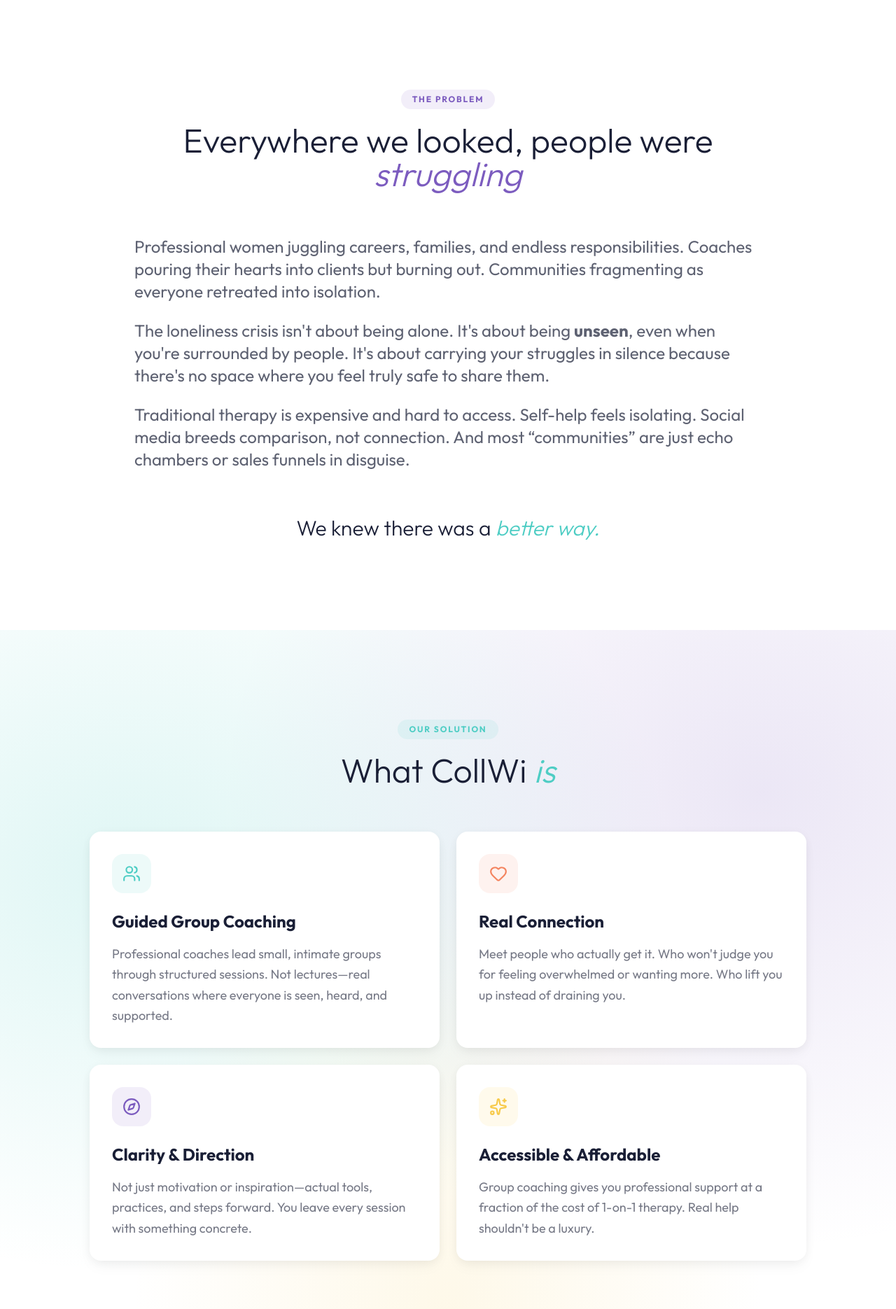
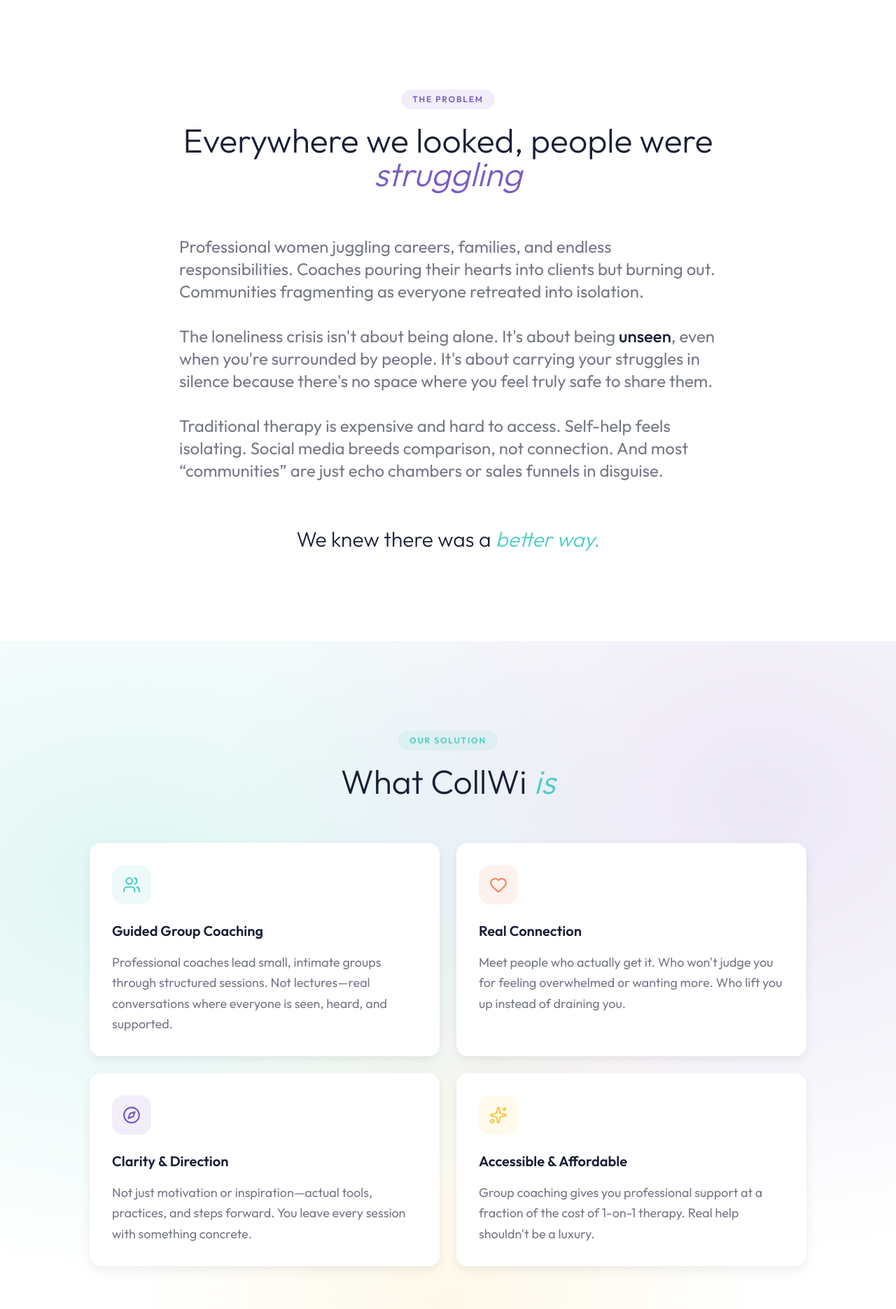
Before and after one commit to gaiaCollwi/collwi-landing, a Next.js app: page /about in a window 1280 px wide. Shown: the part 800-2670 px from the top of the page at 70% size. Built offline with nearby package versions, Linux system fonts and the light colour scheme.

Commit message:
Refine About Us typography - lighter fonts, cleaner spacing, more refined look

```diff
--- a/app/about/page.js
+++ b/app/about/page.js
@@ -14,7 +14,7 @@
 
         <div className="relative z-10 max-w-5xl mx-auto px-6 text-center pt-32 pb-20">
           <FadeIn delay={0.1}>
-            <span className="inline-block px-5 py-2 bg-brand-coral/10 text-brand-coral text-xs font-bold tracking-[0.2em] uppercase rounded-full mb-8">
+            <span className="inline-block px-5 py-2 bg-brand-coral/10 text-brand-coral text-xs font-semibold tracking-[0.2em] uppercase rounded-full mb-8">
               About Us
             </span>
           </FadeIn>
@@ -49,7 +49,7 @@
         <div className="max-w-4xl mx-auto">
           <FadeIn>
             <div className="text-center mb-16">
-              <span className="inline-block px-4 py-1.5 bg-brand-purple/10 text-brand-purple text-xs font-bold tracking-[0.15em] uppercase rounded-full mb-5">
+              <span className="inline-block px-4 py-1.5 bg-brand-purple/10 text-brand-purple text-xs font-semibold tracking-[0.15em] uppercase rounded-full mb-5">
                 The Problem
               </span>
               <h2 className="text-4xl md:text-5xl font-sans font-light leading-tight mb-6">
@@ -60,14 +60,14 @@
           </FadeIn>
 
           <FadeIn delay={0.15}>
-            <div className="prose prose-lg max-w-none text-brand-navy/70 leading-relaxed space-y-6">
+            <div className="space-y-8 text-brand-navy/60 leading-relaxed max-w-3xl mx-auto">
               <p className="text-xl md:text-2xl">
                 Professional women juggling careers, families, and endless responsibilities.
                 Coaches pouring their hearts into clients but burning out. Communities fragmenting
                 as everyone retreated into isolation.
               </p>
               <p className="text-xl md:text-2xl">
-                The loneliness crisis isn&apos;t about being alone. It&apos;s about being <strong>unseen</strong>,
+                The loneliness crisis isn&apos;t about being alone. It&apos;s about being <em className="text-brand-navy font-medium not-italic">unseen</em>,
                 even when you&apos;re surrounded by people. It&apos;s about carrying your struggles in silence
                 because there&apos;s no space where you feel truly safe to share them.
               </p>
@@ -92,7 +92,7 @@
         <div className="max-w-5xl mx-auto">
           <FadeIn>
             <div className="text-center mb-16">
-              <span className="inline-block px-4 py-1.5 bg-brand-teal/10 text-brand-teal text-xs font-bold tracking-[0.15em] uppercase rounded-full mb-5">
+              <span className="inline-block px-4 py-1.5 bg-brand-teal/10 text-brand-teal text-xs font-semibold tracking-[0.15em] uppercase rounded-full mb-5">
                 Our Solution
               </span>
               <h2 className="text-4xl md:text-5xl font-sans font-light leading-tight">
@@ -107,7 +107,7 @@
                 <div className="w-14 h-14 bg-brand-teal/10 rounded-2xl flex items-center justify-center mb-6">
                   <Users size={26} className="text-brand-teal" />
                 </div>
-                <h3 className="text-2xl font-bold mb-4 text-brand-navy">Guided Group Coaching</h3>
+                <h3 className="text-xl font-semibold mb-4 text-brand-navy">Guided Group Coaching</h3>
                 <p className="text-lg text-brand-navy/60 leading-relaxed">
                   Professional coaches lead small, intimate groups through structured sessions.
                   Not lectures—real conversations where everyone is seen, heard, and supported.
@@ -120,7 +120,7 @@
                 <div className="w-14 h-14 bg-brand-coral/10 rounded-2xl flex items-center justify-center mb-6">
                   <Heart size={26} className="text-brand-coral" />
                 </div>
-                <h3 className="text-2xl font-bold mb-4 text-brand-navy">Real Connection</h3>
+                <h3 className="text-xl font-semibold mb-4 text-brand-navy">Real Connection</h3>
                 <p className="text-lg text-brand-navy/60 leading-relaxed">
                   Meet people who actually get it. Who won&apos;t judge you for feeling overwhelmed
                   or wanting more. Who lift you up instead of draining you.
@@ -133,7 +133,7 @@
                 <div className="w-14 h-14 bg-brand-purple/10 rounded-2xl flex items-center justify-center mb-6">
                   <Compass size={26} className="text-brand-purple" />
                 </div>
-                <h3 className="text-2xl font-bold mb-4 text-brand-navy">Clarity & Direction</h3>
+                <h3 className="text-xl font-semibold mb-4 text-brand-navy">Clarity & Direction</h3>
                 <p className="text-lg text-brand-navy/60 leading-relaxed">
                   Not just motivation or inspiration—actual tools, practices, and steps forward.
                   You leave every session with something concrete.
@@ -146,7 +146,7 @@
                 <div className="w-14 h-14 bg-brand-gold/10 rounded-2xl flex items-center justify-center mb-6">
                   <Sparkles size={26} className="text-brand-gold" />
                 </div>
-                <h3 className="text-2xl font-bold mb-4 text-brand-navy">Accessible & Affordable</h3>
+                <h3 className="text-xl font-semibold mb-4 text-brand-navy">Accessible & Affordable</h3>
                 <p className="text-lg text-brand-navy/60 leading-relaxed">
                   Group coaching gives you professional support at a fraction of the cost of 1-on-1 therapy.
                   Real help shouldn&apos;t be a luxury.
@@ -157,7 +157,7 @@
 
           <FadeIn delay={0.3}>
             <p className="text-xl md:text-2xl text-center text-brand-navy/60 leading-relaxed max-w-3xl mx-auto">
-              CollWi is a platform, yes—but more than that, it&apos;s a <strong>movement</strong>.
+              CollWi is a platform, yes—but more than that, it&apos;s a <span className="text-brand-navy font-medium">movement</span>.
               A community of people who refuse to carry it all alone anymore.
             </p>
           </FadeIn>
@@ -169,7 +169,7 @@
         <div className="max-w-4xl mx-auto">
           <FadeIn>
             <div className="text-center mb-16">
-              <span className="inline-block px-4 py-1.5 bg-brand-coral/10 text-brand-coral text-xs font-bold tracking-[0.15em] uppercase rounded-full mb-5">
+              <span className="inline-block px-4 py-1.5 bg-brand-coral/10 text-brand-coral text-xs font-semibold tracking-[0.15em] uppercase rounded-full mb-5">
                 Our Values
               </span>
               <h2 className="text-4xl md:text-5xl font-sans font-light leading-tight">
@@ -199,7 +199,7 @@
             ].map((value, i) => (
               <FadeIn key={i} delay={i * 0.08}>
                 <div className="border-l-4 border-brand-teal pl-6 py-2">
-                  <h3 className="text-2xl font-bold mb-3 text-brand-navy">{value.title}</h3>
+                  <h3 className="text-xl font-semibold mb-3 text-brand-navy">{value.title}</h3>
                   <p className="text-lg text-brand-navy/60 leading-relaxed">{value.desc}</p>
                 </div>
               </FadeIn>
@@ -213,7 +213,7 @@
         <div className="max-w-4xl mx-auto">
           <FadeIn>
             <div className="text-center mb-12">
-              <span className="inline-block px-4 py-1.5 bg-brand-purple/10 text-brand-purple text-xs font-bold tracking-[0.15em] uppercase rounded-full mb-5">
+              <span className="inline-block px-4 py-1.5 bg-brand-purple/10 text-brand-purple text-xs font-semibold tracking-[0.15em] uppercase rounded-full mb-5">
                 The Team
               </span>
               <h2 className="text-4xl md:text-5xl font-sans font-light leading-tight mb-6">
@@ -223,22 +223,22 @@
           </FadeIn>
 
           <FadeIn delay={0.15}>
-            <div className="prose prose-lg max-w-none text-brand-navy/70 leading-relaxed space-y-6">
-              <p className="text-xl">
-                We&apos;re <strong>Barbara</strong> and <strong>Adriana</strong>—two people who saw the same problem
+            <div className="space-y-6 text-brand-navy/60 leading-relaxed max-w-3xl mx-auto text-center">
+              <p className="text-lg md:text-xl">
+                We&apos;re <span className="text-brand-navy font-medium">Barbara</span> and <span className="text-brand-navy font-medium">Adriana</span>—two people who saw the same problem
                 from different angles and decided to do something about it.
               </p>
-              <p className="text-xl">
+              <p className="text-lg md:text-xl">
                 Between us, we&apos;ve coached hundreds of people, built communities, navigated burnout,
                 experienced loneliness even when surrounded by people, and learned firsthand that the
                 traditional models aren&apos;t working.
               </p>
-              <p className="text-xl">
+              <p className="text-lg md:text-xl">
                 We&apos;re not trying to &ldquo;disrupt&rdquo; anything or build the next billion-dollar unicorn.
-                We&apos;re building something <em className="font-semibold">real</em>—because we know what it&apos;s like
+                We&apos;re building something <em className="text-brand-teal italic font-normal">real</em>—because we know what it&apos;s like
                 to need it and not have it.
               </p>
-              <p className="text-xl">
+              <p className="text-lg md:text-xl">
                 CollWi is what we wish had existed when we were carrying everything alone.
               </p>
             </div>
@@ -257,7 +257,7 @@
         <div className="max-w-4xl mx-auto">
           <FadeIn>
             <div className="text-center mb-12">
-              <span className="inline-block px-4 py-1.5 bg-brand-teal/10 text-brand-teal text-xs font-bold tracking-[0.15em] uppercase rounded-full mb-5">
+              <span className="inline-block px-4 py-1.5 bg-brand-teal/10 text-brand-teal text-xs font-semibold tracking-[0.15em] uppercase rounded-full mb-5">
                 Our Community
               </span>
               <h2 className="text-4xl md:text-5xl font-sans font-light leading-tight mb-8">
@@ -319,7 +319,7 @@
           <FadeIn delay={0.2}>
             <a
               href="https://collwi.com/register"
-              className="group inline-flex items-center gap-3 px-10 py-5 bg-white text-brand-teal-dark font-bold text-lg rounded-full shadow-soft-xl hover:shadow-2xl transition-all duration-300 hover:-translate-y-1"
+              className="group inline-flex items-center gap-3 px-10 py-5 bg-white text-brand-teal-dark font-semibold text-lg rounded-full shadow-soft-xl hover:shadow-2xl transition-all duration-300 hover:-translate-y-1"
             >
               Start Your Journey Free
               <ArrowRight size={22} className="group-hover:translate-x-1 transition-transform" />
```
